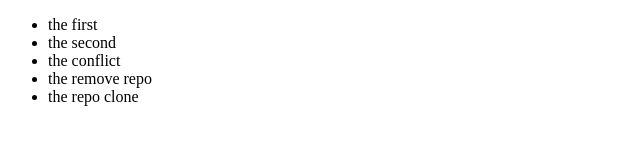
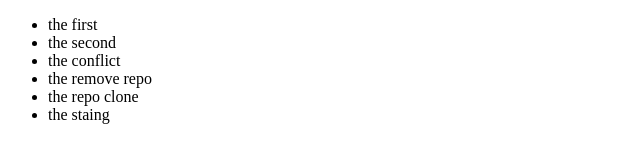
Before and after one commit to tungg2302/GitHub, a plain HTML site: page index.html in a window 1280 px wide. Shown: the full height of the page, 0-640 px from the left. Drawn offline with Linux system fonts and the light colour scheme.

Commit message:
the staing

```diff
--- a/index.html
+++ b/index.html
@@ -12,6 +12,7 @@
         <li>the conflict</li>
         <li>the remove repo</li>
         <li>the repo clone</li>
+        <li>the staing</li>
     </ul>
 </body>
 </html>
```
